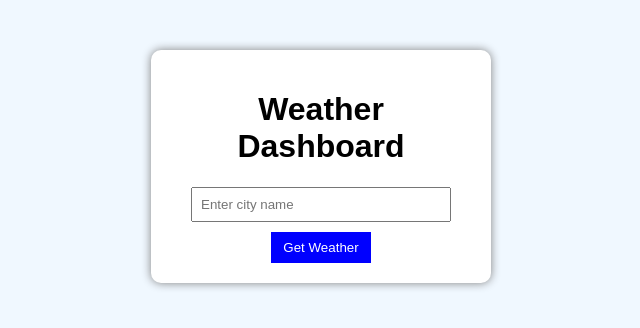
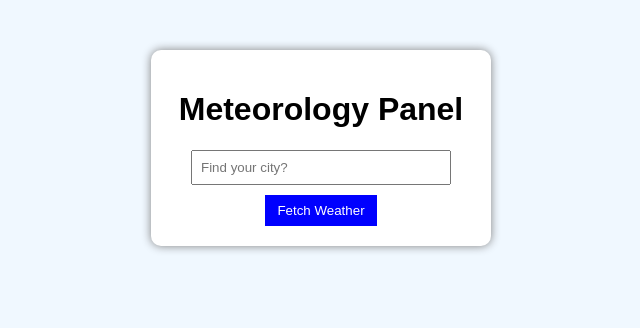
Before and after one commit to anm10922cs28/weather--dashboard, a plain HTML site: page index.html in a window 1280 px wide. Shown: the whole page, without its empty margins (319-959 px from the left). Drawn offline with Linux system fonts and the light colour scheme.

Commit message:
Update index.html

```diff
--- a/index.html
+++ b/index.html
@@ -3,14 +3,14 @@
 <head>
     <meta charset="UTF-8">
     <meta name="viewport" content="width=device-width, initial-scale=1.0">
-    <title>Weather Dashboard</title>
+    <title> Meteorology Panel </title>
     <link rel="stylesheet" href="styles.css">
 </head>
 <body>
     <div class="container">
-        <h1>Weather Dashboard</h1>
-        <input type="text" id="cityInput" placeholder="Enter city name">
-        <button onclick="getWeather()">Get Weather</button>
+        <h1>Meteorology Panel </h1>
+        <input type="text" id="cityInput" placeholder="Find your city? ">
+        <button onclick="getWeather()"> Fetch Weather </button>
         <div id="weatherResult"></div>
     </div>
     <script src="script.js"></script>
```
